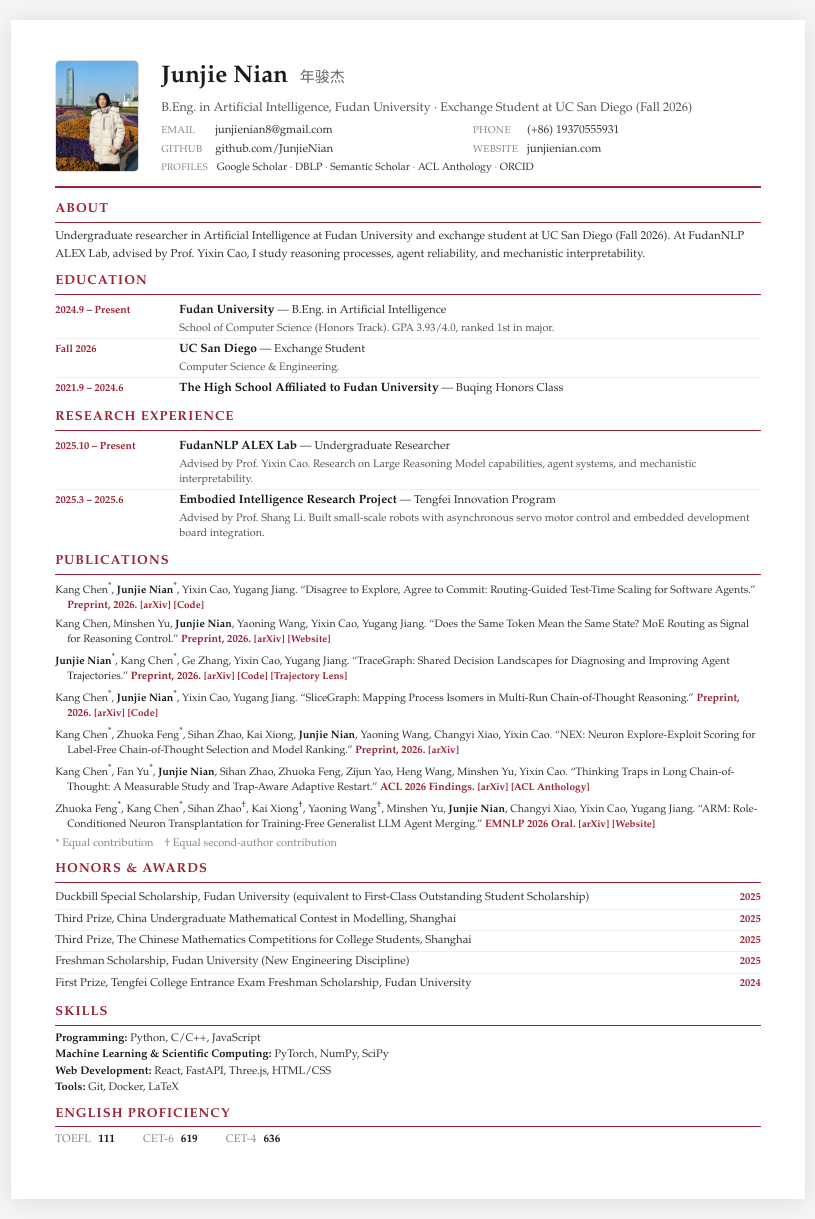
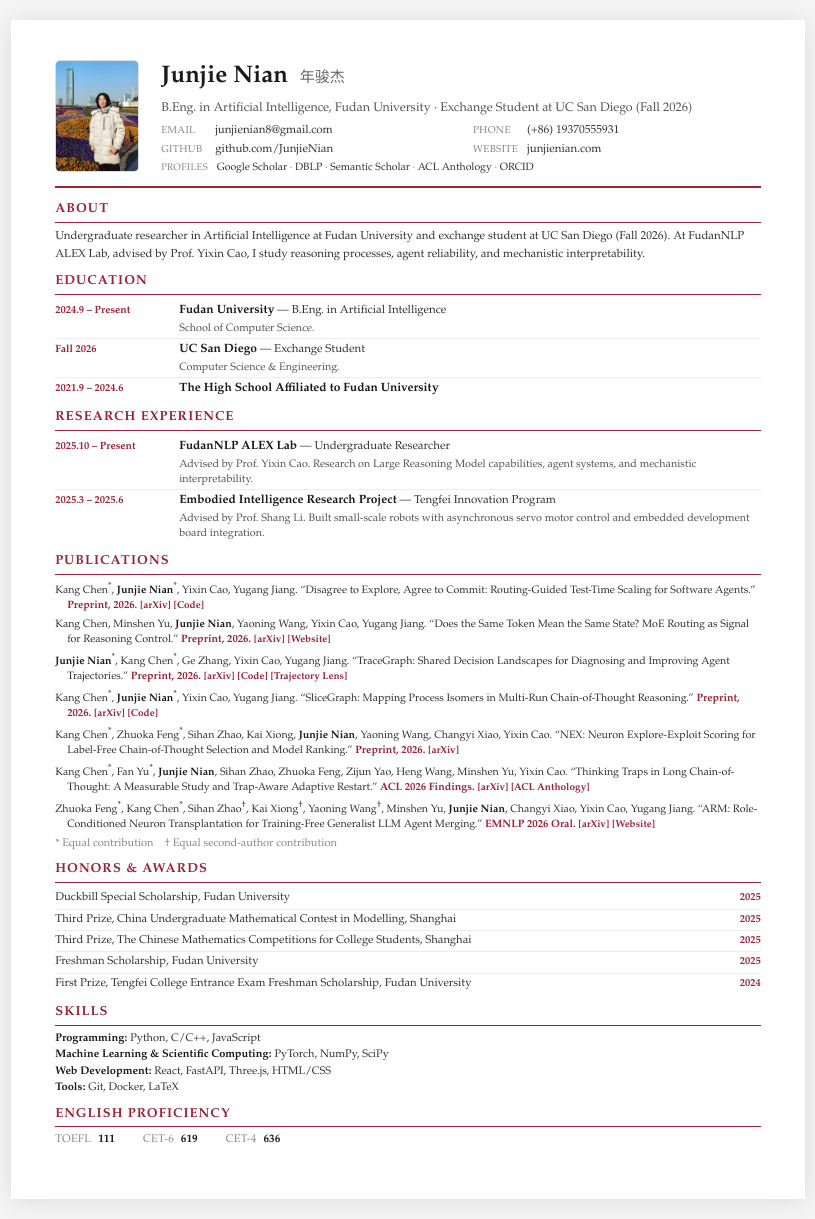
Before and after one commit to JunjieNian/JunjieNian.github.io, a Jekyll site: the page assets/cv.html, which Jekyll copies as it is, in a window 1280 px wide. Shown: the whole page, without its empty margins (232-1047 px from the left). Built offline with Jekyll 4.4.1, drawn with Linux system fonts in a browser that asks for light colours.

Commit message:
Trim education and scholarship details from CV

```diff
--- a/assets/cv.html
+++ b/assets/cv.html
@@ -343,7 +343,7 @@
             <span class="date">2024.9 &ndash; Present</span>
             <div class="desc">
                 <strong>Fudan University</strong> &mdash; B.Eng. in Artificial Intelligence
-                <div class="detail">School of Computer Science (Honors Track). GPA 3.93/4.0, ranked 1st in major.</div>
+                <div class="detail">School of Computer Science.</div>
             </div>
         </div>
         <div class="row">
@@ -356,7 +356,7 @@
         <div class="row">
             <span class="date">2021.9 &ndash; 2024.6</span>
             <div class="desc">
-                <strong>The High School Affiliated to Fudan University</strong> &mdash; Buqing Honors Class
+                <strong>The High School Affiliated to Fudan University</strong>
             </div>
         </div>
     </div>
@@ -438,10 +438,10 @@
     <!-- Honors and Awards -->
     <div class="section">
         <div class="section-title">Honors &amp; Awards</div>
-        <div class="award-row">Duckbill Special Scholarship, Fudan University (equivalent to First-Class Outstanding Student Scholarship) <span class="date">2025</span></div>
+        <div class="award-row">Duckbill Special Scholarship, Fudan University <span class="date">2025</span></div>
         <div class="award-row">Third Prize, China Undergraduate Mathematical Contest in Modelling, Shanghai <span class="date">2025</span></div>
         <div class="award-row">Third Prize, The Chinese Mathematics Competitions for College Students, Shanghai <span class="date">2025</span></div>
-        <div class="award-row">Freshman Scholarship, Fudan University (New Engineering Discipline) <span class="date">2025</span></div>
+        <div class="award-row">Freshman Scholarship, Fudan University <span class="date">2025</span></div>
         <div class="award-row">First Prize, Tengfei College Entrance Exam Freshman Scholarship, Fudan University <span class="date">2024</span></div>
     </div>
 
```
Also changed, not shown: 1 other file.
